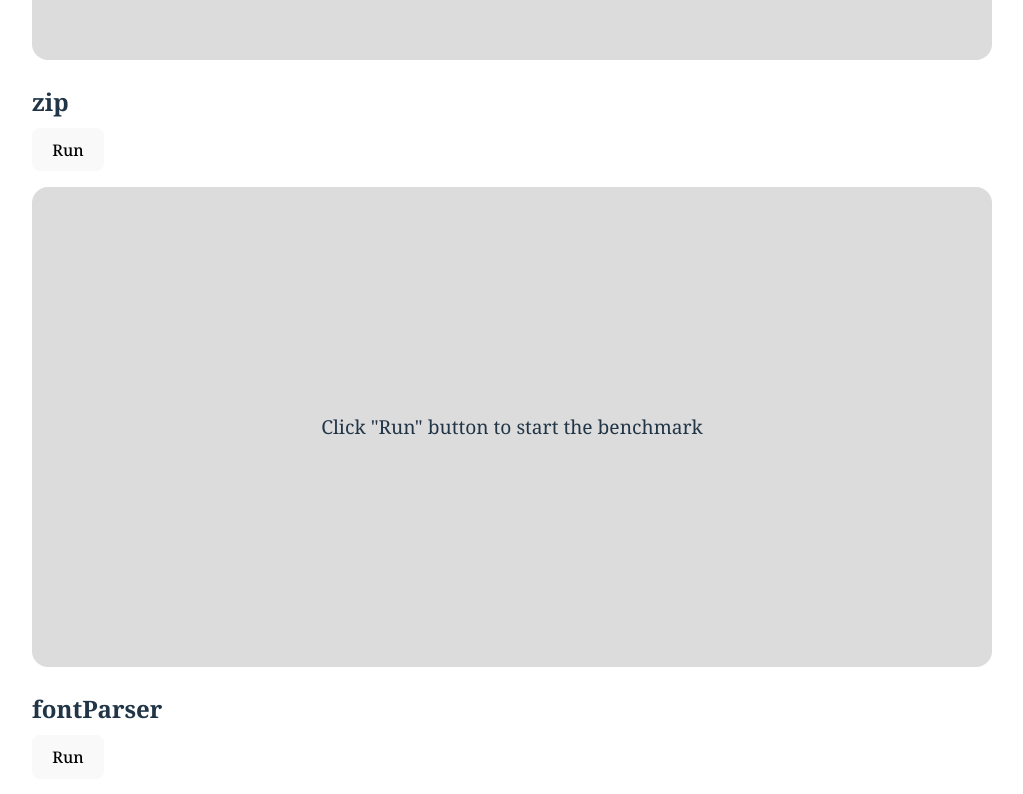
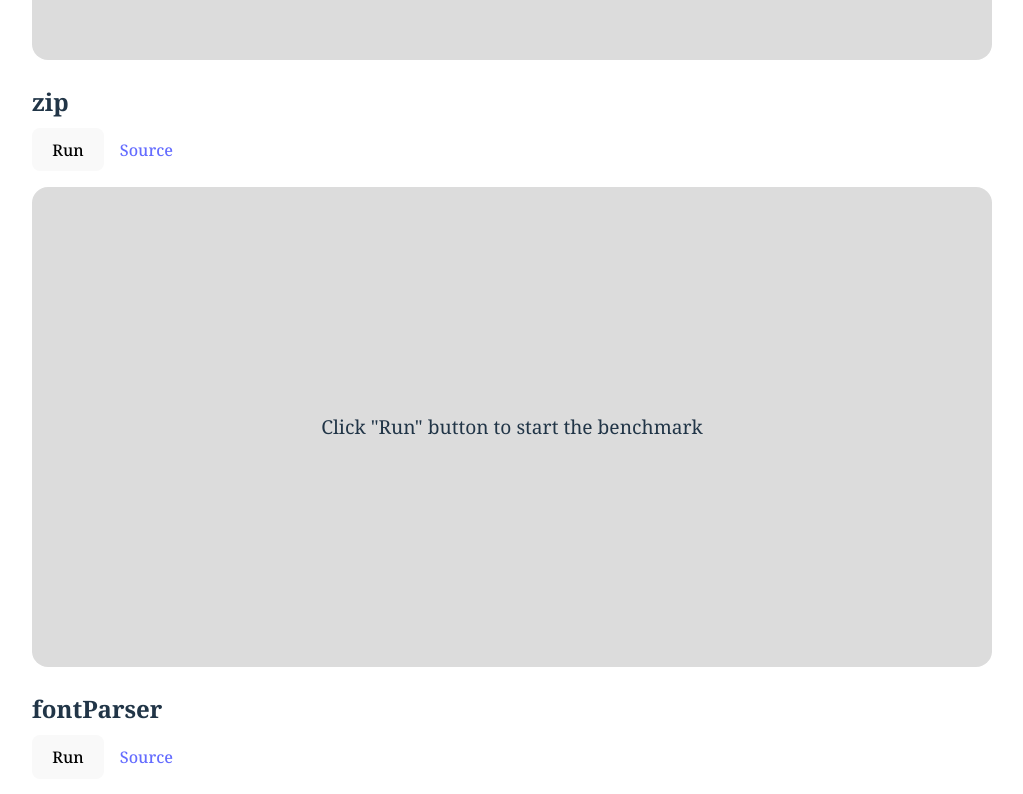
Before and after one commit to vincentdchan/browser-based-languages-benchmarks, a React (Vite) app: page / in a window 1280 px wide. Shown: the part 1380-2174 px from the top of the page, without its empty margins (0-1023 px from the left). Built offline with nearby package versions, Linux system fonts and the light colour scheme.

Commit message:
feat: add source to font parser

```diff
--- a/src/App.jsx
+++ b/src/App.jsx
@@ -72,8 +72,8 @@ function App() {
       <div className="card">
         <GameFragment game="binaryTrees" source="https://github.com/vincentdchan/browser-based-languages-benchmarks/tree/master/games/binary-trees" />
         <GameFragment game="fanncukRedux" source="https://github.com/vincentdchan/browser-based-languages-benchmarks/tree/master/games/fannkuch-redux" />
-        <GameFragment game="zip" hasDepth={false} />
-        <GameFragment game="fontParser" hasDepth={false} />
+        <GameFragment game="zip" hasDepth={false} source="https://github.com/vincentdchan/browser-based-languages-benchmarks/tree/master/games/zip" />
+        <GameFragment game="fontParser" hasDepth={false} source="https://github.com/vincentdchan/browser-based-languages-benchmarks/tree/master/games/font-parser" />
       </div>
       <div className="footer">
           © {new Date().getFullYear()}, Built by{" "}
```
